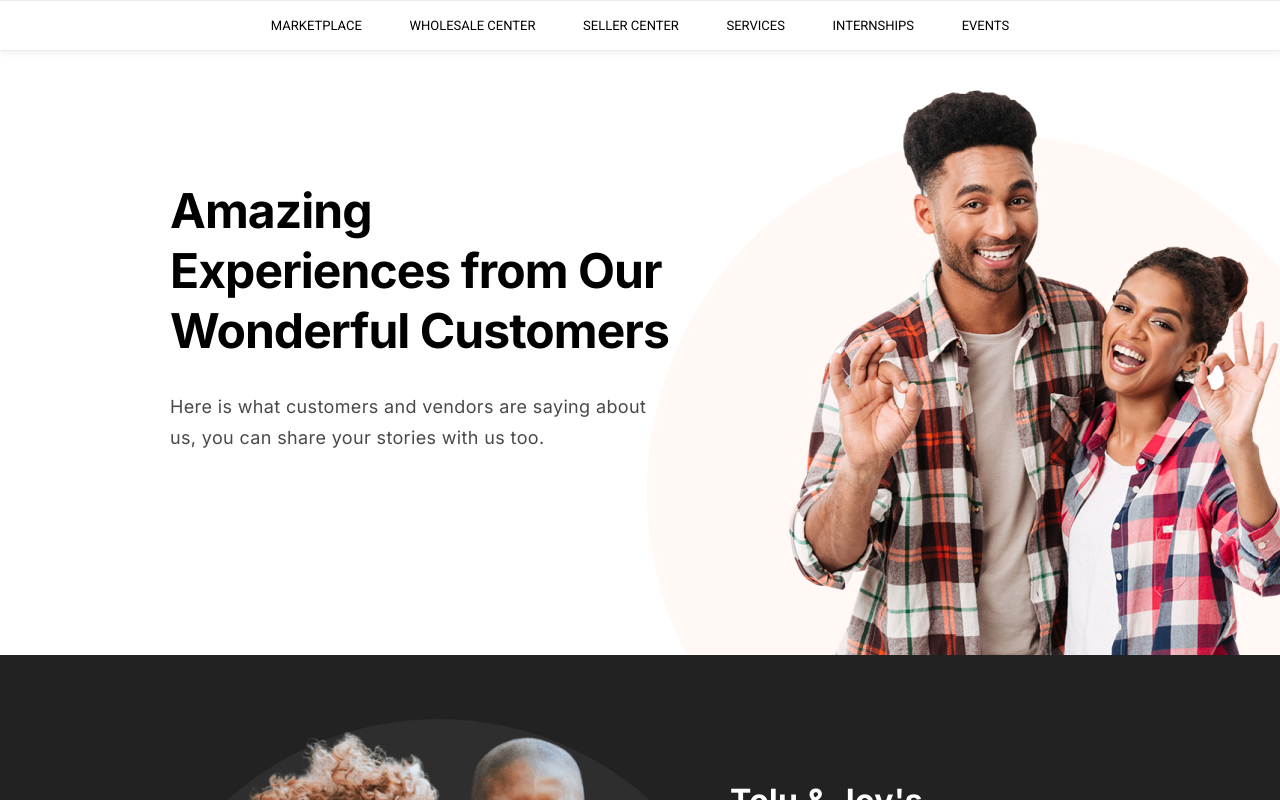
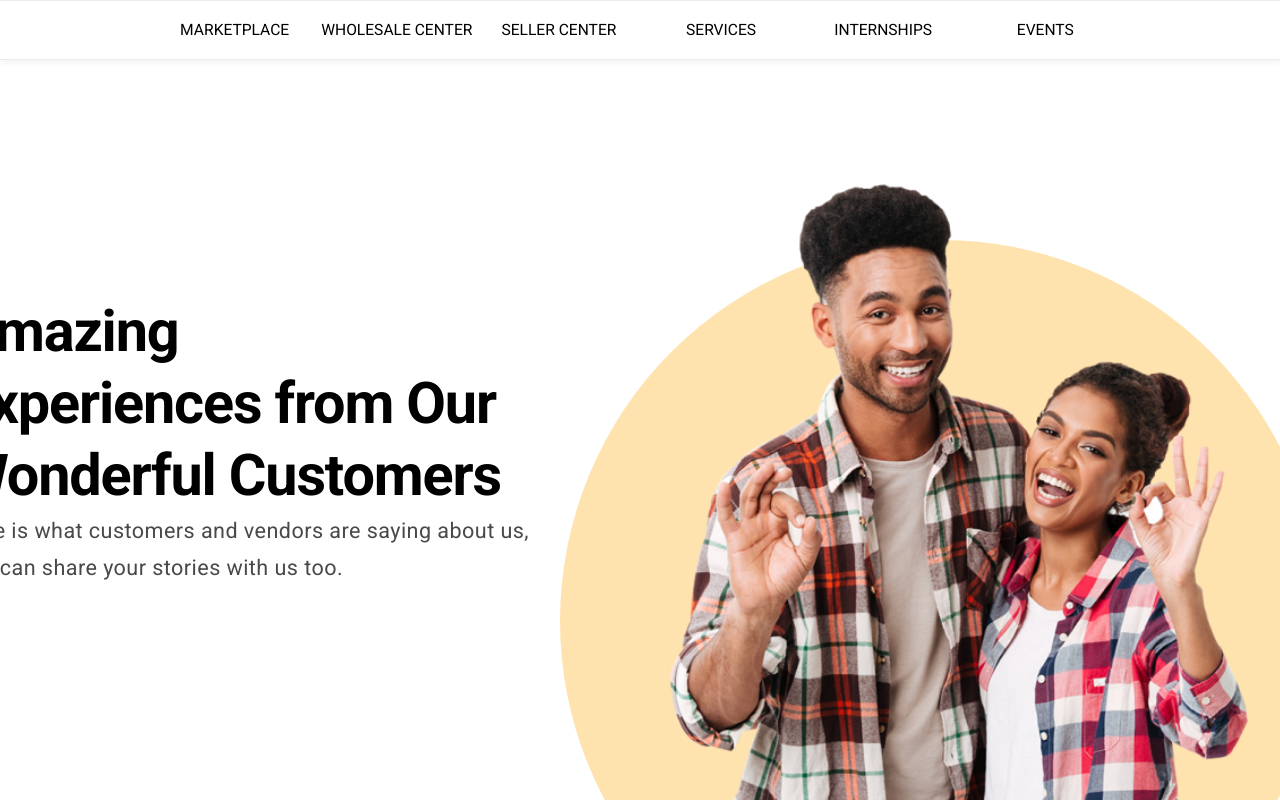
Before and after one commit to johnpersie/testimonial-project3, a React (Create React App) app: page / in a window 1280 px wide. Shown: the top 800 px of the page. Built offline with nearby package versions, Linux system fonts and the light colour scheme.

Commit message:
Refactoring thesite to make it mobile responsive

```diff
--- a/src/components/LandingPage.js
+++ b/src/components/LandingPage.js
@@ -4,7 +4,7 @@ import img1 from "../img/Testimonial image 1.png";
 const LandingPage = () => {
   return (
     <div className="landing-page">
-      <div className="landing-page__left-container">
+      <div className="landing-page__writeup-container">
         <h1 className="landing-page__heading">
           <span style={{ display: "block" }}>Amazing</span> Experiences from Our
           Wonderful Customers
@@ -14,6 +14,7 @@ const LandingPage = () => {
           your stories with us too.
         </p>
       </div>
+      <div className="landing-page__graphics-container">
         <div className="landing-page__elipse">
           <img
             className="landing-page__testimonial-img-1"
@@ -22,6 +23,7 @@ const LandingPage = () => {
           />
         </div>
       </div>
+    </div>
   );
 };
 
--- a/src/sass/base/_base.scss
+++ b/src/sass/base/_base.scss
@@ -6,6 +6,16 @@
 
 html {
   font-size: 62.5%;
+
+  @media only screen and (max-width: 900px) {
+    font-size: 56.25%;
+  }
+  @media only screen and (max-width: 600px) {
+    font-size: 50%;
+  }
+  @media only screen and (min-width: 1201px) {
+    font-size: 75%;
+  }
 }
 
 body {
--- a/src/sass/layout/_landing-page.scss
+++ b/src/sass/layout/_landing-page.scss
@@ -1,19 +1,28 @@
 .landing-page {
   width: 100vw;
-  height: 60.4rem;
-  margin-left: 17rem;
-  font-family: "Inter", sans-serif;
-  padding-top: 10rem;
-  overflow: hidden;
+  // flex: 1 1 auto;
+  // height: 60.4rem;
+  // margin-left: 17rem;
+  // font-family: "Inter", sans-serif;
+  // margin: 0 10rem;
+  // overflow: hidden;
 
-  &__left-container {
-    display: inline-block;
+  display: flex;
+  justify-content: center;
+  align-items: center;
+
+  &__writeup-container {
+    // flex: 0 0 30%;
+    // width: 50.1rem;
+    // height: 60rem;
+    // display: inline-block;
+    // background-color: brown;
   }
 
   &__heading {
     width: 50.1rem;
     height: 18rem;
-    margin: 3rem 0;
+    // margin: 3rem 0;
     font-family: inherit;
     font-weight: bold;
     font-size: 4.8rem;
@@ -31,22 +40,39 @@
     color: $color-dark-3;
   }
 
+  .landing-page__graphics-container {
+    // position: relative;
+    // width: 71.1rem;
+    // height: 71.1rem;
+    // flex: 0 0 10%;
+    display: flex;
+    // background-color: gray;
+    z-index: -2;
+  }
+
   &__elipse {
     position: relative;
-    width: 71.1rem;
-    height: 71.1rem;
-    left: 47.7rem;
-    top: -31.7rem;
+    width: 63.5rem;
+    height: 63.5rem;
+
+    left: 0em;
+    top: 15rem;
     border-radius: 50%;
     /* float: right; */
-    background: $color-orange-2;
+    // background: $color-orange-2;
+    background-color: rgba(255, 166, 0, 0.315);
+    z-index: -1;
+    flex: 1 1 auto;
   }
 
   &__testimonial-img-1 {
-    position: relative;
-    width: 53.6rem;
-    height: 56.8rem;
-    left: 14rem;
+    position: absolute;
+    width: 50.6rem;
+    // height: 50.8rem;
+    // width: 53.6rem;
+    // height: 56.8rem;
+    left: 9rem;
     top: -4.8rem;
+    align-self: flex-end;
   }
 }
--- a/src/sass/layout/_navbar.scss
+++ b/src/sass/layout/_navbar.scss
@@ -2,17 +2,39 @@
   border-top: 0.1rem solid #00000014;
   border-bottom: 0.1rem solid #00000014;
   box-shadow: 1px 4px 4px #0000000a;
+  display: flex;
+  justify-content: center;
+  align-items: center;
+  height: 5rem;
+
+  @media only screen and (max-width: 720px) {
+    display: none;
+  }
 
   ul {
     display: flex;
     list-style: none;
-      justify-content: space-around;
-      margin: 0 24.7rem;
+    width: 70%;
+    margin: 0 2rem;
+
+    @media only screen and (max-width: 1140px) {
+      width: 90%;
+    }
+    @media only screen and (min-width: 1200px) {
+      width: 76%;
+    }
+    @media only screen and (max-width: 850px) {
+      width: 100%;
+      // font-size: 56.25%;
+    }
 
     li {
-        padding: 1.7rem 1.6rem;
+      width: 100%;
+      display: block;
 
       a {
+        display: flex;
+        justify-content: space-around;
         text-transform: uppercase;
         font-weight: 400;
         font-size: 1.3rem;
--- a/src/sass/pages/_home.scss
+++ b/src/sass/pages/_home.scss
@@ -2,4 +2,7 @@
   overflow: hidden;
   max-width: 1440px;
   margin: 0 auto;
+  display: flex;
+  flex-direction: column;
+  // align-items: flex-end;
 }
```
Also changed, not shown: public/index.html (+0 -23 lines). Lines whose indentation alone changed are shown as unchanged.
